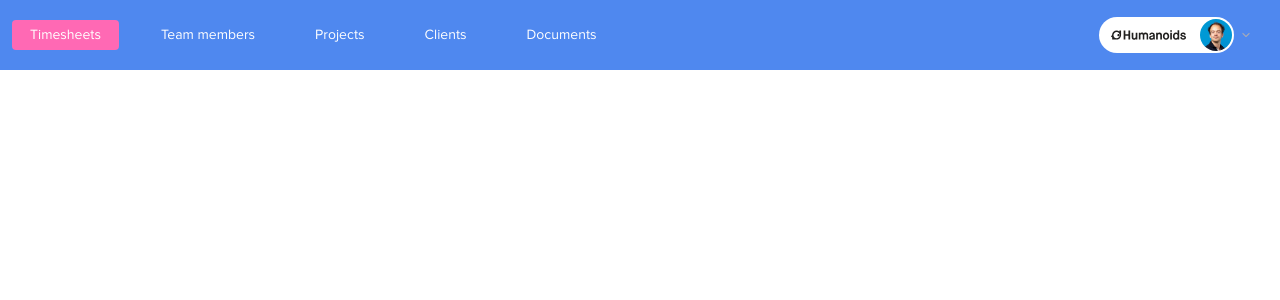
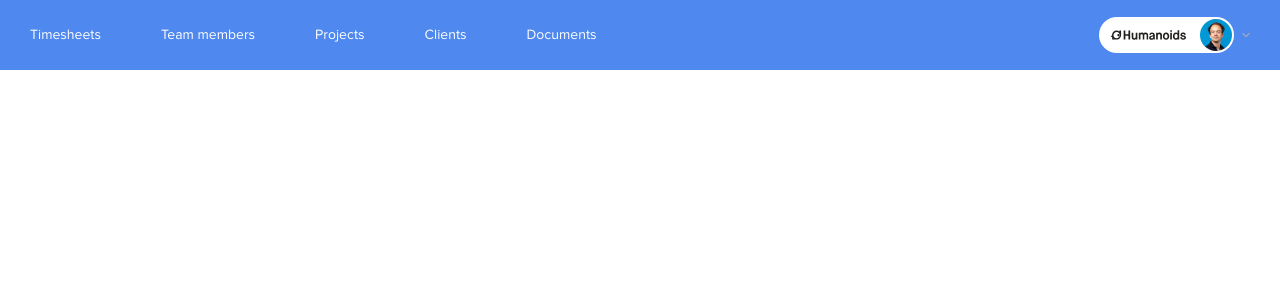
Before and after one commit to humanoidsbv/team-awesome-hans, a Next.js app: page / in a window 1280 px wide. Shown: the top 300 px of the page. Built offline with nearby package versions, Linux system fonts and the light colour scheme.

Commit message:
Add changes requested in previous PR

```diff
--- a/components/Header/DrawerButton/DrawerButton.styled.ts
+++ b/components/Header/DrawerButton/DrawerButton.styled.ts
@@ -3,7 +3,6 @@ import styled from "styled-components";
 export const DrawerButton = styled.button<{ isOpen: boolean }>`
   background: url(${(props) => (props.isOpen ? "/img/shape.svg" : "/img/group.svg")}) no-repeat
     center;
-  border: none;
   padding: 10px;
   position: absolute;
   right: 18px;
@@ -14,5 +13,3 @@ export const DrawerButton = styled.button<{ isOpen: boolean }>`
     display: none;
   }
 `;
-
-export default DrawerButton;
--- a/components/Header/DrawerButton/DrawerButton.tsx
+++ b/components/Header/DrawerButton/DrawerButton.tsx
@@ -3,12 +3,12 @@ import React from "react";
 import * as Styled from "./DrawerButton.styled";
 
 interface HeaderProps {
+  onClick?: (isOpen: boolean) => void;
   isOpen: boolean;
-  handleClick?: (isOpen: boolean) => void;
 }
 
-const DrawerButton = ({ handleClick, isOpen }: HeaderProps) => {
-  return <Styled.DrawerButton onClick={() => handleClick(isOpen)} isOpen={isOpen} />;
+const DrawerButton = ({ onClick, isOpen }: HeaderProps) => {
+  return <Styled.DrawerButton onClick={() => onClick(isOpen)} isOpen={isOpen} />;
 };
 
 export default DrawerButton;
--- a/components/Header/DrawerContent/DrawerContent.styled.ts
+++ b/components/Header/DrawerContent/DrawerContent.styled.ts
@@ -28,9 +28,9 @@ export const DrawerContentItemList = styled.ul`
   }
 `;
 
-export const DrawerContentItem = styled.a<{ backgroundColor?: string; borderRadius?: string }>`
-  background-color: ${(props) => props.backgroundColor};
-  border-radius: ${(props) => props.borderRadius};
+export const DrawerContentItem = styled.a<{ isActive?: boolean }>`
+  background-color: ${(props) => (props.isActive ? "hotpink" : "none")};
+  border-radius: ${(props) => (props.isActive ? "4px" : "none")};
   color: white;
   display: inline-block;
   margin-bottom: 44px;
@@ -43,5 +43,3 @@ export const DrawerContentItem = styled.a<{ backgroundColor?: string; borderRadi
     padding: 8px 18px;
   }
 `;
-
-export default DrawerContent;
--- a/components/Header/DrawerContent/DrawerContent.tsx
+++ b/components/Header/DrawerContent/DrawerContent.tsx
@@ -1,4 +1,4 @@
-import React from "react";
+import React, { useState } from "react";
 
 import * as Styled from "./DrawerContent.styled";
 
@@ -7,11 +7,14 @@ interface HeaderProps {
 }
 
 const DrawerContent = ({ isOpen }: HeaderProps) => {
+  const [isActive, setActive] = useState(false);
+  const handleClick = () => setActive(!isActive);
+
   return (
     <Styled.DrawerContent isOpen={isOpen}>
       <Styled.DrawerContentItemList>
         <li>
-          <Styled.DrawerContentItem backgroundColor="hotpink" borderRadius="4px">
+          <Styled.DrawerContentItem onClick={handleClick} isActive={isActive}>
             Timesheets
           </Styled.DrawerContentItem>
         </li>
--- a/components/Header/Header.styled.ts
+++ b/components/Header/Header.styled.ts
@@ -12,3 +12,14 @@ export const Header = styled.header<{ isOpen: boolean }>`
     justify-content: center;
   }
 `;
+
+export const HeaderTitle = styled.h1`
+  color: white;
+  font-family: "Bello Script";
+  font-size: 26px;
+  text-align: center;
+
+  @media screen and (min-width: 1024px) {
+    display: none;
+  }
+`;
--- a/components/Header/Header.tsx
+++ b/components/Header/Header.tsx
@@ -1,6 +1,5 @@
 import React, { useState } from "react";
 
-import HeaderTitle from "./HeaderTitle.styled";
 import * as Styled from "./Header.styled";
 import DrawerButton from "./DrawerButton/DrawerButton";
 import DrawerContent from "./DrawerContent/DrawerContent";
@@ -13,8 +12,8 @@ const Header = () => {
 
   return (
     <Styled.Header isOpen={isOpen}>
-      <HeaderTitle>Team Awesome</HeaderTitle>
-      <DrawerButton isOpen={isOpen} handleClick={handleClick} />
+      <Styled.HeaderTitle>Team Awesome</Styled.HeaderTitle>
+      <DrawerButton isOpen={isOpen} onClick={handleClick} />
       <DrawerContent isOpen={isOpen} />
       <UserButton />
       <ArrowDown src="/img/arrow-down.svg" />
--- a/components/Header/HeaderTitle.styled.ts
+++ /dev/null
@@ -1,14 +0,0 @@
-import styled from "styled-components";
-
-const HeaderTitle = styled.h1`
-  color: white;
-  font-family: "Bello Script";
-  font-size: 26px;
-  text-align: center;
-
-  @media screen and (min-width: 1024px) {
-    display: none;
-  }
-`;
-
-export default HeaderTitle;
--- a/components/Header/UserButton/UserButton.styled.ts
+++ b/components/Header/UserButton/UserButton.styled.ts
@@ -2,6 +2,7 @@ import styled from "styled-components";
 
 export const UserButton = styled.button`
   display: none;
+
   @media screen and (min-width: 1024px) {
     align-items: center;
     background-color: white;
@@ -18,6 +19,7 @@ export const UserButton = styled.button`
 
 export const Logo = styled.img`
   display: none;
+
   @media screen and (min-width: 1024px) {
     display: flex;
     height: 10px;
@@ -29,6 +31,7 @@ export const Logo = styled.img`
 
 export const UserIcon = styled.img`
   display: none;
+
   @media screen and (min-width: 1024px) {
     border-radius: 90px;
     display: flex;
@@ -41,6 +44,7 @@ export const UserIcon = styled.img`
 
 export const ArrowDown = styled.img`
   display: none;
+
   @media screen and (min-width: 1024px) {
     border-radius: 90px;
     display: flex;
--- a/components/GlobalStyles.styled.ts
+++ b/components/global.ts
@@ -15,4 +15,8 @@ export const GlobalStyles = createGlobalStyle`
         margin: 0;
         padding: 0;
     }
+
+    button{
+        border: none;
+    }
 `;
--- a/pages/index.tsx
+++ b/pages/index.tsx
@@ -1,7 +1,7 @@
 import React from "react";
 
 import Header from "../components/Header/Header";
-import { GlobalStyles } from "../components/GlobalStyles.styled";
+import { GlobalStyles } from "../components/global";
 
 const App = () => {
   return (
```
Also changed, not shown: tsconfig.json (+3 -13 lines).
